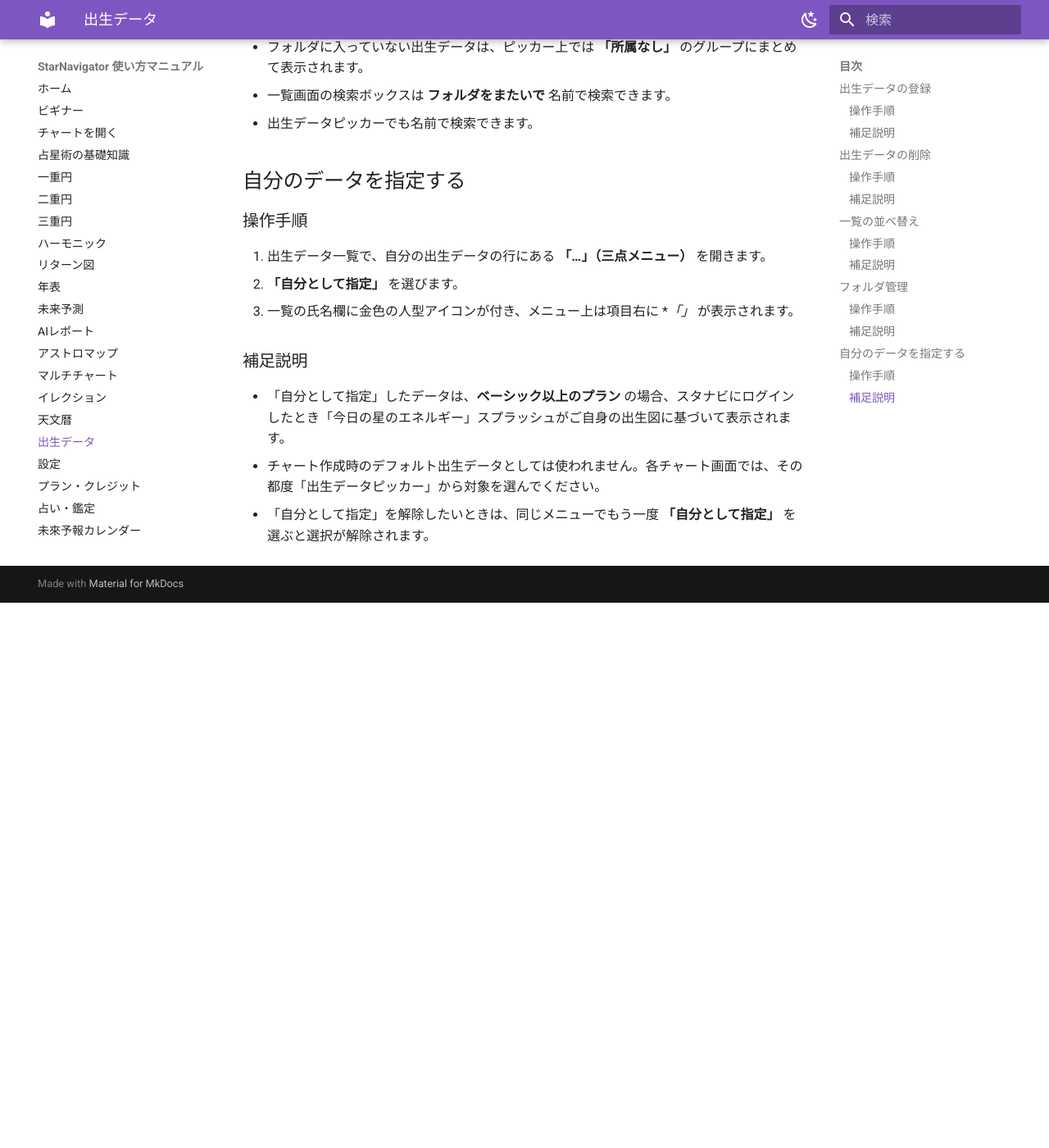
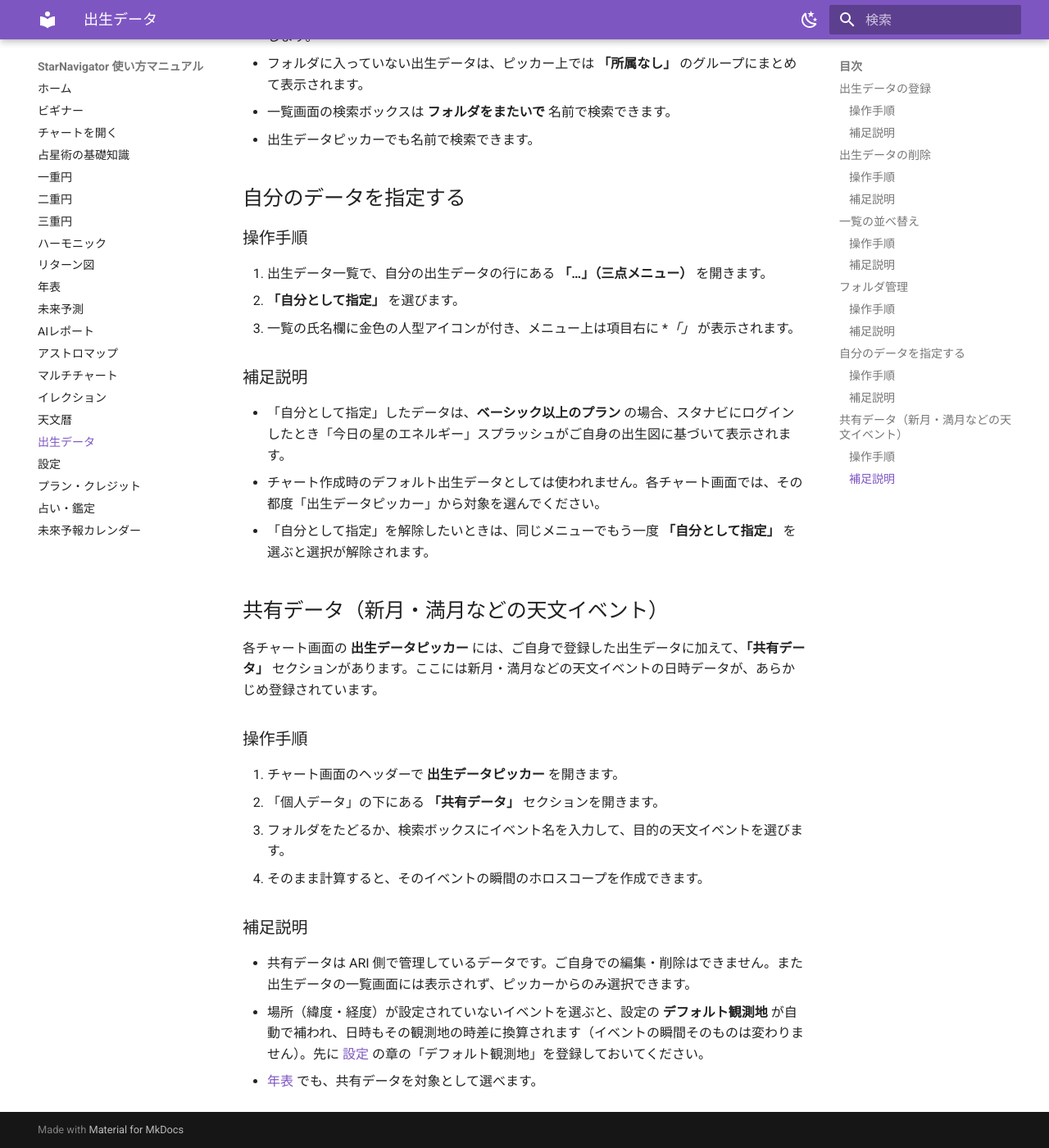
Before and after one commit to KeikoKagawa/starnavi-manual, an MkDocs documentation site: the page built from docs/birth-data.md, in a window 1280 px wide and 1400 px high, scrolled down 2712 px. Shown: the whole window at 82% size. Built offline with MkDocs 1.6.1 and Material for MkDocs 9.7.7, drawn with Linux system fonts in a browser that asks for light colours; before the commit the page ends 3447 px from its top, so only the background shows below that; some of the changed text lies outside the part shown.

Commit message:
content(出生データ): 共有データ(新月・満月などの天文イベント)の節を追加
Co-Authored-By: Claude Fable 5 <noreply@anthropic.com>

```diff
--- a/docs/birth-data.md
+++ b/docs/birth-data.md
@@ -1,7 +1,7 @@
 # 出生データ
 
 !!! abstract "この章について"
-    この章では、出生データの登録・管理・並べ替え・指定の操作をまとめます。
+    この章では、出生データの登録・管理・並べ替え・指定の操作と、共有データ（天文イベント）の使い方をまとめます。
 
 ## 出生データの登録
 
@@ -96,3 +96,22 @@
 - 「自分として指定」したデータは、**ベーシック以上のプラン** の場合、スタナビにログインしたとき「今日の星のエネルギー」スプラッシュがご自身の出生図に基づいて表示されます。
 - チャート作成時のデフォルト出生データとしては使われません。各チャート画面では、その都度「出生データピッカー」から対象を選んでください。
 - 「自分として指定」を解除したいときは、同じメニューでもう一度 **「自分として指定」** を選ぶと選択が解除されます。
+
+## 共有データ（新月・満月などの天文イベント）
+
+<!-- 画像さしこみ: 共有データ -->
+
+各チャート画面の **出生データピッカー** には、ご自身で登録した出生データに加えて、**「共有データ」** セクションがあります。ここには新月・満月などの天文イベントの日時データが、あらかじめ登録されています。
+
+### 操作手順
+
+1. チャート画面のヘッダーで **出生データピッカー** を開きます。
+2. 「個人データ」の下にある **「共有データ」** セクションを開きます。
+3. フォルダをたどるか、検索ボックスにイベント名を入力して、目的の天文イベントを選びます。
+4. そのまま計算すると、そのイベントの瞬間のホロスコープを作成できます。
+
+### 補足説明
+
+- 共有データは ARI 側で管理しているデータです。ご自身での編集・削除はできません。また出生データの一覧画面には表示されず、ピッカーからのみ選択できます。
+- 場所（緯度・経度）が設定されていないイベントを選ぶと、設定の **デフォルト観測地** が自動で補われ、日時もその観測地の時差に換算されます（イベントの瞬間そのものは変わりません）。先に [設定](settings.md) の章の「デフォルト観測地」を登録しておいてください。
+- [年表](timeline.md) でも、共有データを対象として選べます。
```
